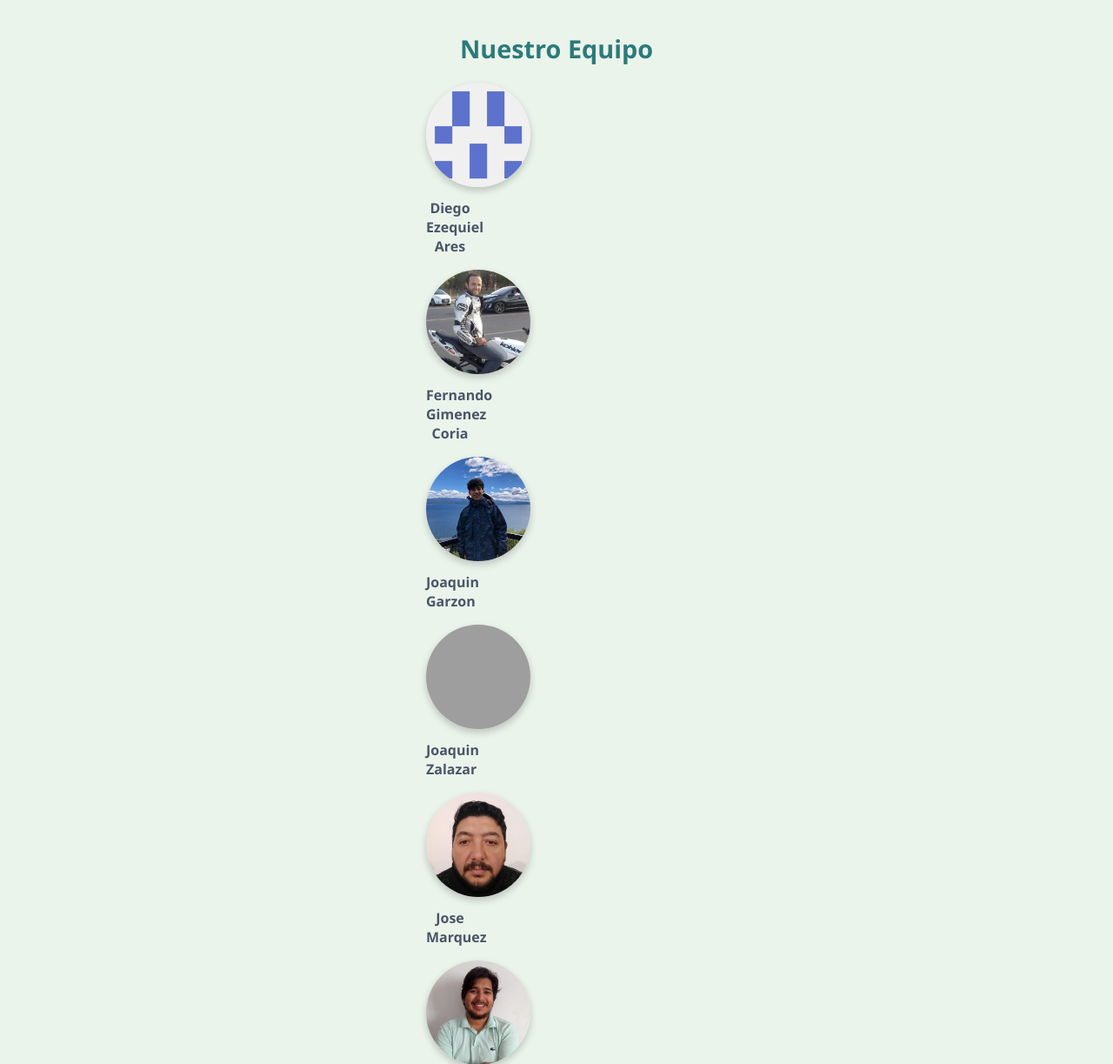
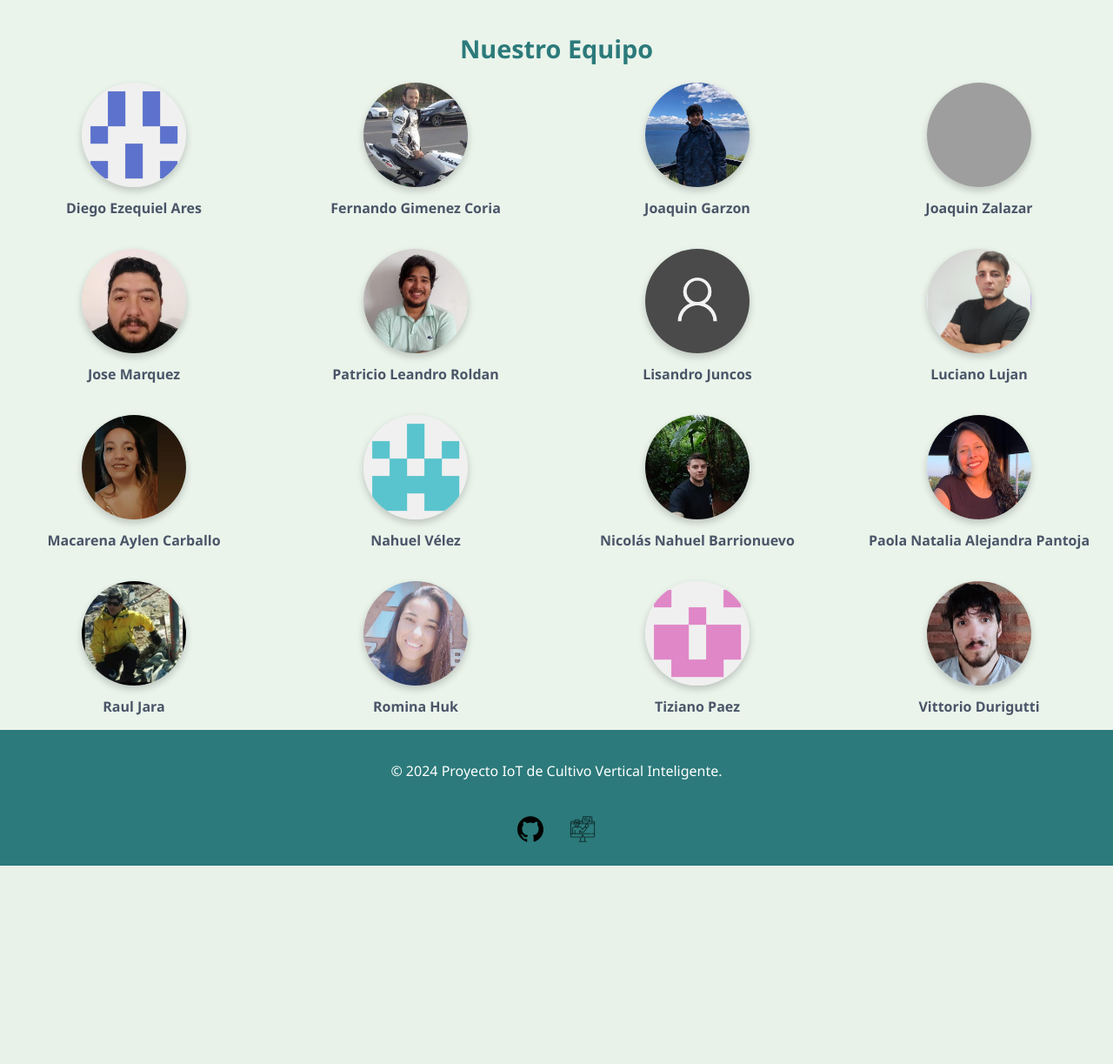
Before and after one commit to vittoriodurigutti/API_FP, a Flask app: page /sobre-nosotros.html in a window 1280 px wide. Shown: the part 802-2025 px from the top of the page at 87% size. After the commit the page ends 1797 px from the top, so only its background shows below. Run offline with Flask 3, Linux system fonts and the light colour scheme; grey boxes are pictures that could not be loaded.

Commit message:
Revert "cambios"

```diff
--- a/templates/sobre-nosotros.html
+++ b/templates/sobre-nosotros.html
@@ -26,7 +26,6 @@
             <h3>Nuestro Equipo</h3>
             <div class="team-members">
                 <div class="team-member">
-<div class="team-member">
                     <a href="https://github.com/diegote7" target="_blank">
                         <img src="{{ url_for('static', filename='assets/team/Diego Ezequiel Ares.png') }}" alt="Diego Ezequiel Ares" class="team-photo">
                     </a>
@@ -46,7 +45,7 @@
                 </div>
                 <div class="team-member">
                     <a href="https://github.com/breaakerr" target="_blank">
-        <img src="{{ url_for('static', filename='assets/team/Joaquin Zalazar.png') }}" alt="Joaquin Zalazar" class="team-photo">
+                        <img src="{{ url_for('static', filename='assets/team/Joaquin Zalazar') }}" alt="Joaquin Zalazar" class="team-photo">
                     </a>
                     <p>Joaquin Zalazar</p>
                 </div>
@@ -62,7 +61,66 @@
                     </a>
                     <p>Patricio Leandro Roldan</p>
                 </div>
-
+                <div class="team-member">
+                    <a href="https://github.com/Lisandro-05" target="_blank">
+                        <img src="{{ url_for('static', filename='assets/team/Lisandro Juncos.jpg') }}" alt="Lisandro Juncos" class="team-photo">
+                    </a>
+                    <p>Lisandro Juncos</p>
+                </div>
+                <div class="team-member">
+                    <a href="https://github.com/lucianoilujan" target="_blank">
+                        <img src="{{ url_for('static', filename='assets/team/Luciano Lujan.png') }}" alt="Luciano Lujan" class="team-photo">
+                    </a>
+                    <p>Luciano Lujan</p>
+                </div>
+                <div class="team-member">
+                    <a href="https://github.com/MacarenaAC" target="_blank">
+                        <img src="{{ url_for('static', filename='assets/team/Macarena.jpg') }}" alt="Macarena Aylen Carballo" class="team-photo">
+                    </a>
+                    <p>Macarena Aylen Carballo</p>
+                </div>
+                <div class="team-member">
+                    <a href="https://github.com/Lucasmurua19" target="_blank">
+                        <img src="{{ url_for('static', filename='assets/team/Nahuel Velez.png') }}" alt="Nahuel Vélez" class="team-photo">
+                    </a>
+                    <p>Nahuel Vélez</p>
+                </div>
+                <div class="team-member">
+                    <a href="https://github.com/NicolasBa27" target="_blank">
+                        <img src="{{ url_for('static', filename='assets/team/Nicolas Barrionuevo.jpg') }}" alt="Nicolás Nahuel Barrionuevo" class="team-photo">
+                    </a>
+                    <p>Nicolás Nahuel Barrionuevo</p>
+                </div>
+                <div class="team-member">
+                    <a href="https://github.com/PaolaaPantoja" target="_blank">
+                        <img src="{{ url_for('static', filename='assets/team/Paola Pantoja.jpg') }}" alt="Paola Natalia Alejandra Pantoja" class="team-photo">
+                    </a>
+                    <p>Paola Natalia Alejandra Pantoja</p>
+                </div>
+                <div class="team-member">
+                    <a href="https://github.com/r-j28" target="_blank">
+                        <img src="{{ url_for('static', filename='assets/team/Raul Jara.jpg') }}" alt="Raul Jara" class="team-photo">
+                    </a>
+                    <p>Raul Jara</p>
+                </div>
+                <div class="team-member">
+                    <a href="https://github.com/RoHu17" target="_blank">
+                        <img src="{{ url_for('static', filename='assets/team/Romina Huk.jpg') }}" alt="Romina Huk" class="team-photo">
+                    </a>
+                    <p>Romina Huk</p>
+                </div>
+                <div class="team-member">
+                    <a href="https://github.com/tpaez" target="_blank">
+                        <img src="{{ url_for('static', filename='assets/team/Tiziano Paez.png') }}" alt="Tiziano Paez" class="team-photo">
+                    </a>
+                    <p>Tiziano Paez</p>
+                </div>
+                <div class="team-member">
+                    <a href="https://github.com/vittoriodurigutti" target="_blank">
+                        <img src="{{ url_for('static', filename='assets/team/Vittorio Durigutti.jpg') }}" alt="Vittorio Durigutti" class="team-photo">
+                    </a>
+                    <p>Vittorio Durigutti</p>
+                </div>
             </div>
         </div>
     </section>
```
Also changed, not shown: templates/proyecto.html (+2 -13 lines), static/assets/man.png (deleted), static/assets/woman.png (deleted). Lines whose indentation alone changed are shown as unchanged.
